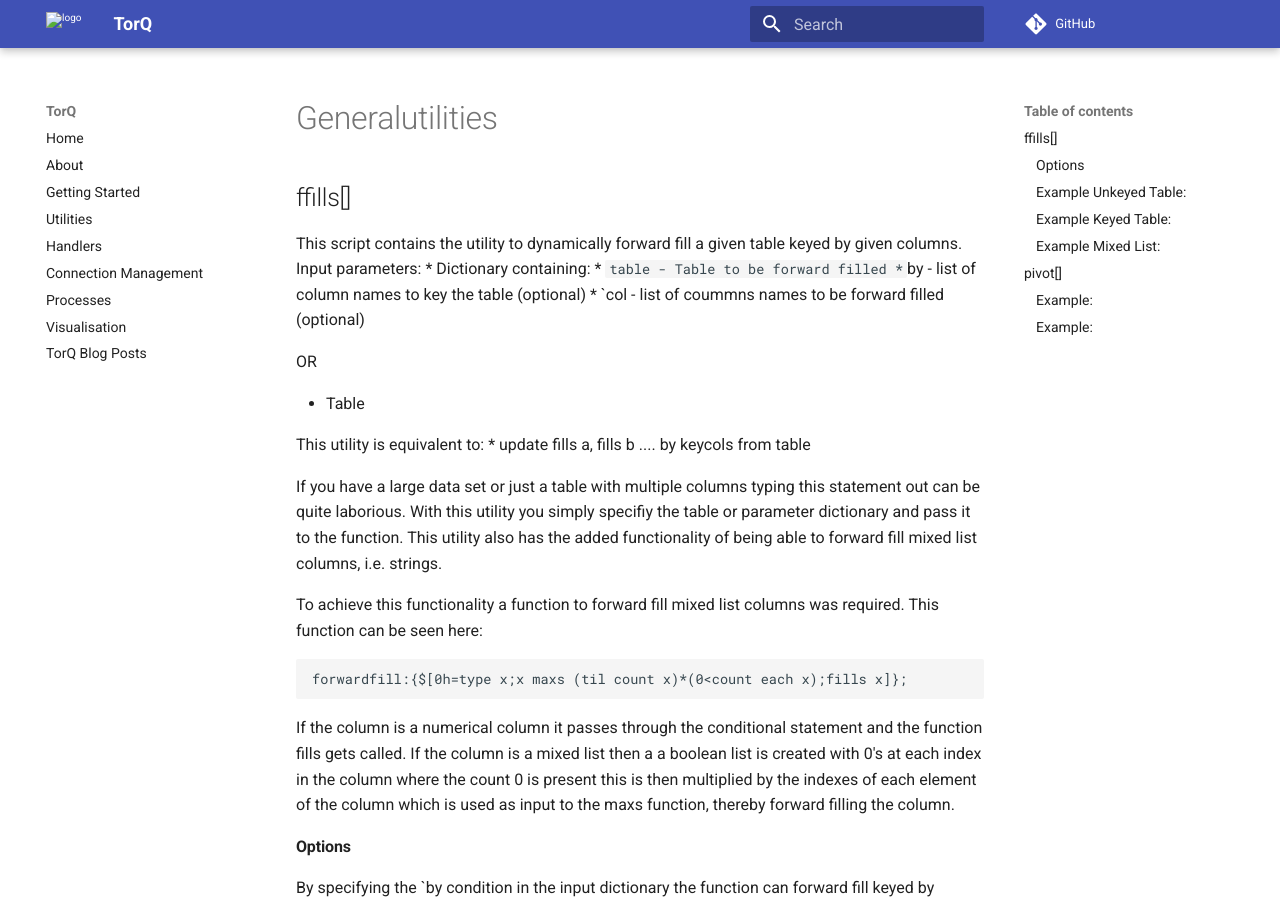
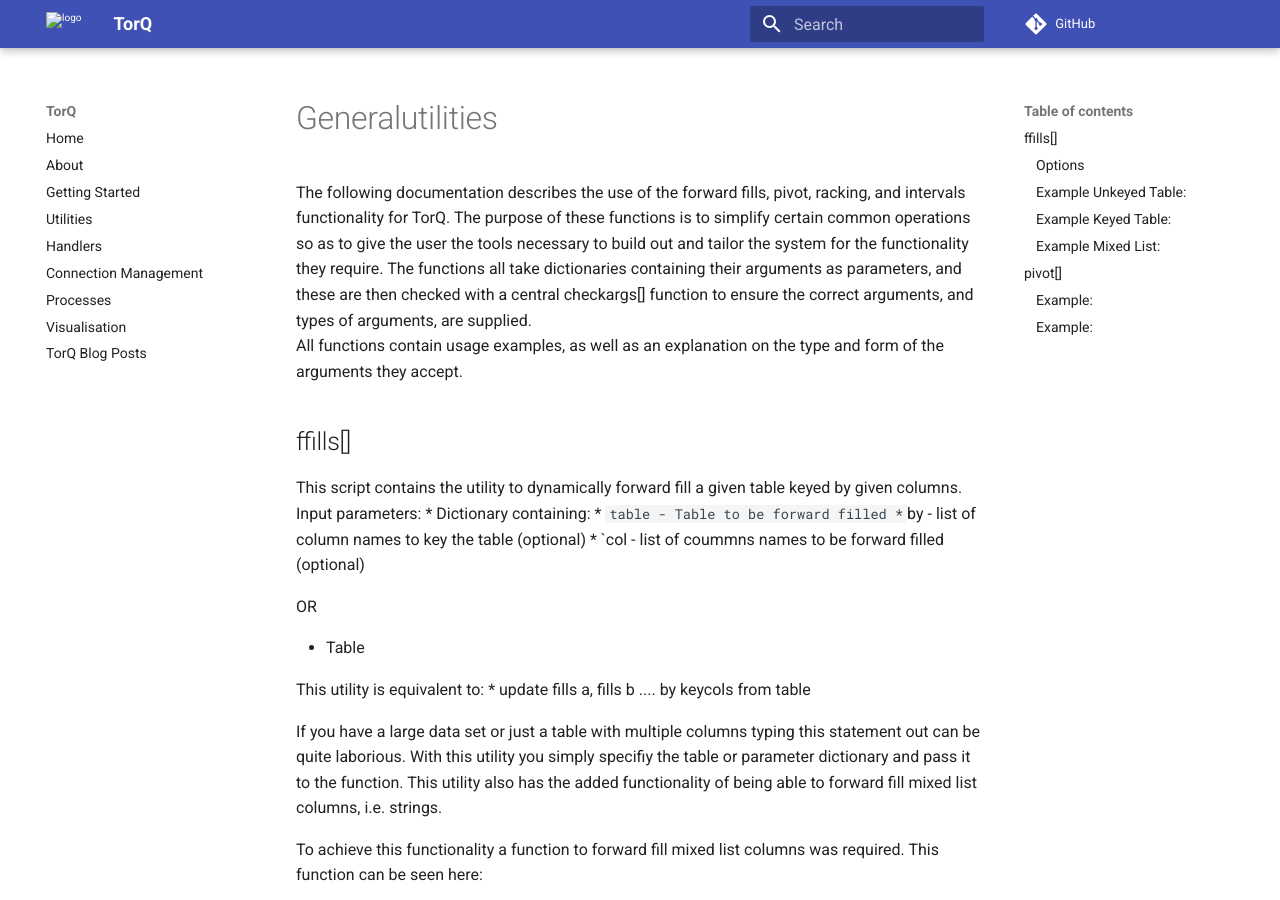
Before and after one commit to DataIntellectTech/TorQ, an MkDocs documentation site: the page built from docs/generalutilities.md, in a window 1280 px wide and 900 px high. Built offline with MkDocs 1.6.1 and Material for MkDocs 9.7.7, drawn with Linux system fonts in a browser that asks for light colours; comment, search, counter and statistics services are not loaded; old or Windows-style settings are respelled for this version of MkDocs.

Commit message:
added into to documentation

```diff
--- a/docs/generalutilities.md
+++ b/docs/generalutilities.md
@@ -1,3 +1,13 @@
+The following documentation describes the use of the forward fills, pivot, racking, and intervals
+functionality for TorQ.
+The purpose of these functions is to simplify certain common operations so as to give the user the
+tools necessary to build out and tailor the system for the functionality they require.
+The functions all take dictionaries containing their arguments as parameters, and these are then
+checked with a central checkargs[] function to ensure the correct arguments, and types of arguments,
+are supplied.
+All functions contain usage examples, as well as an explanation on the type and form of the arguments
+they accept.
+
 ## ffills[]
 
 This script contains the utility to dynamically forward fill a given table keyed by given columns.
```
